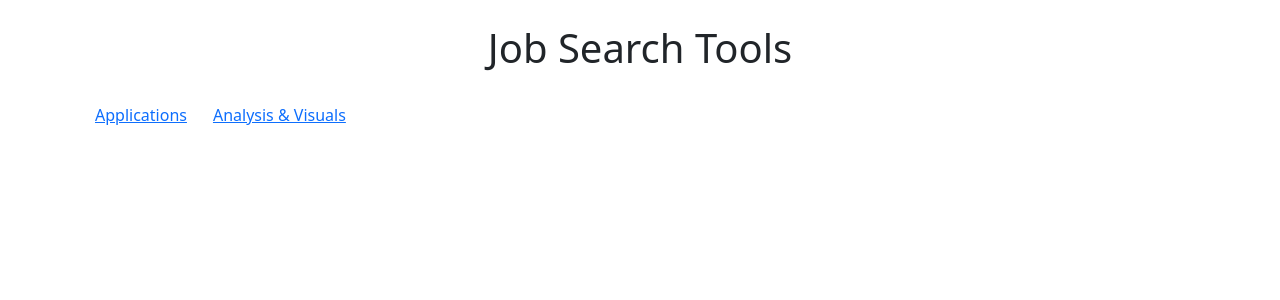
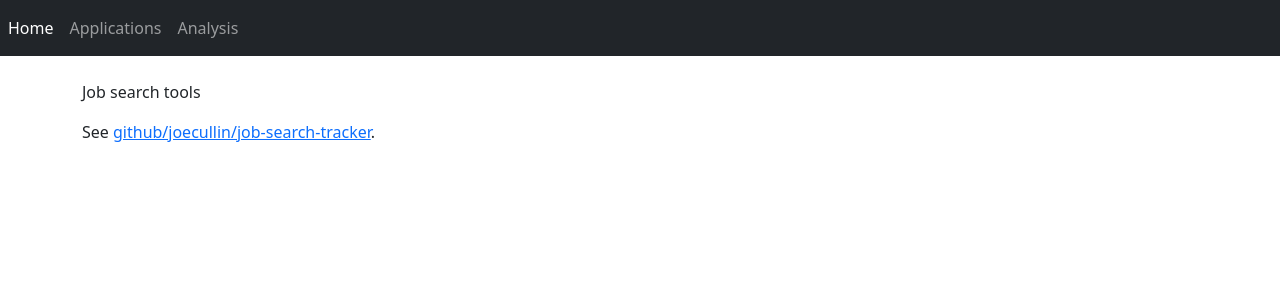
Before and after one commit to joecullin/job-search-tracker, a React (Vite) app in the folder frontend/: page / in a window 1280 px wide. Shown: the top 300 px of the page. Built offline with nearby package versions, Linux system fonts and the light colour scheme.

Commit message:
Replaced breadcrumbs with bootstrap nav.

```diff
--- a/frontend/src/Analysis.tsx
+++ b/frontend/src/Analysis.tsx
@@ -7,7 +7,7 @@ import { Application, getApplications } from "./api/Application";
 import ApplicationCalendar from "./components/analytics/ApplicationCalendar";
 import ApplicationsVsRejectionsTimeline from "./components/analytics/ApplicationsVsRejectionsTimeline";
 
-import NavBreadcrumbs from "./components/NavBreadcrumbs";
+import TopNav from "./components/TopNav";
 
 function Screen() {
     const [applications, setApplications] = useState<Application[]>([]);
@@ -23,7 +23,7 @@ function Screen() {
 
     return (
         <div>
-            <NavBreadcrumbs currentItemLabel="Analysis" />
+            <TopNav currentItemLabel="Analysis" />
             <Container className="mt-4">
                 <Row>
                     <Col xs={12}>
--- a/frontend/src/Applications.tsx
+++ b/frontend/src/Applications.tsx
@@ -10,7 +10,7 @@ import dayjs from "dayjs";
 import { Application, ApplicationFilter, getApplications, saveApplications, newApplication } from "./api/Application";
 
 import ApplicationList from "./components/ApplicationList";
-import NavBreadcrumbs from "./components/NavBreadcrumbs";
+import TopNav from "./components/TopNav";
 
 function Screen() {
     const [applications, setApplications] = useState<Application[]>([]);
@@ -98,7 +98,7 @@ function Screen() {
 
     return (
         <div>
-            <NavBreadcrumbs currentItemLabel="Applications" />
+            <TopNav currentItemLabel="Applications" />
             <Container className="mt-4">
                 <Row>
                     <Col>
--- a/frontend/src/Home.tsx
+++ b/frontend/src/Home.tsx
@@ -1,21 +1,23 @@
 import Container from "react-bootstrap/Container";
 import Row from "react-bootstrap/Row";
 import Col from "react-bootstrap/Col";
-import Button from "react-bootstrap/Button";
+import TopNav from "./components/TopNav";
 
 function Screen() {
     return (
         <div>
-            <h1 className="text-center mt-4">Job Search Tools</h1>
+            <TopNav currentItemLabel="Home" />
             <Container className="mt-4">
                 <Row>
                     <Col>
-                        <Button variant="link" href="/applications">
-                            Applications
-                        </Button>
-                        <Button variant="link" href="/analysis">
-                            Analysis &amp; Visuals
-                        </Button>
+                        <p>
+                            Job search tools
+                        </p>
+                        <p>
+                            See <a href="https://github.com/joecullin/job-search-tracker" target="_blank">
+                                github/joecullin/job-search-tracker
+                            </a>.
+                        </p>
                     </Col>
                 </Row>
             </Container>
--- /dev/null
+++ b/frontend/src/components/TopNav.tsx
@@ -0,0 +1,23 @@
+import Nav from 'react-bootstrap/Nav';
+import Navbar from 'react-bootstrap/Navbar';
+
+interface ComponentProps {
+    currentItemLabel: string;
+}
+
+const TopNav = ({ currentItemLabel }: ComponentProps) => {
+    return (
+      <Navbar expand="lg" bg="dark" data-bs-theme="dark" sticky="top">
+        <Navbar.Toggle aria-controls="basic-navbar-nav" />
+        <Navbar.Collapse id="basic-navbar-nav">
+          <Nav className="me-auto">
+            <Nav.Link href="/" active={currentItemLabel === "Home"}>Home</Nav.Link>
+            <Nav.Link href="/Applications" active={currentItemLabel === "Applications"}>Applications</Nav.Link>
+            <Nav.Link href="/Analysis" active={currentItemLabel === "Analysis"}>Analysis</Nav.Link>
+          </Nav>
+        </Navbar.Collapse>
+      </Navbar>
+    );
+};
+
+export default TopNav;
```
